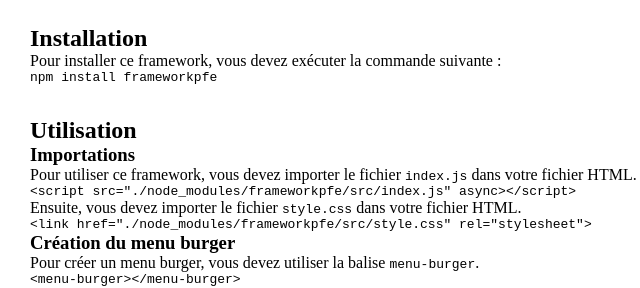
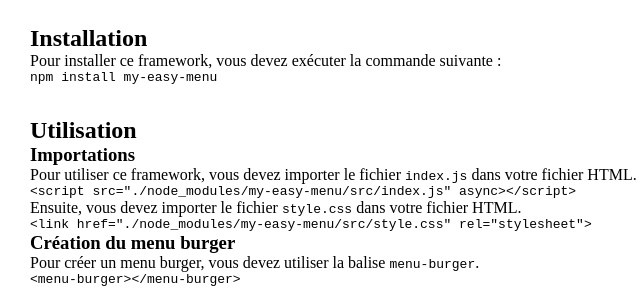
Before and after one commit to AlexandreDelafosse/presentationdocPFE, a website: page index.html in a window 1280 px wide. Shown: the part 142-430 px from the top of the page, 98-738 px from the left. Drawn offline with Linux system fonts and the light colour scheme.

Commit message:
update framework

```diff
--- a/index.html
+++ b/index.html
@@ -3,8 +3,8 @@
 <head>
     <meta charset="UTF-8">
     <title>Title</title>
-    <script src="./node_modules/frameworkpfe/src/index.js" async></script>
-    <link href="./node_modules/frameworkpfe/src/style.css" rel="stylesheet">
+    <script src="./node_modules/my-easy-menu/src/index.js" async></script>
+    <link href="./node_modules/my-easy-menu/src/style.css" rel="stylesheet">
     <link href="./style.css" rel="stylesheet">
 </head>
 <body>
@@ -40,7 +40,7 @@
         <p>
             Pour installer ce framework, vous devez exécuter la commande suivante :
         </p>
-        <pre><code>npm install frameworkpfe</code></pre>
+        <pre><code>npm install my-easy-menu</code></pre>
     </section>
     <section>
         <h2>Utilisation</h2>
@@ -49,11 +49,11 @@
             <p>
                 Pour utiliser ce framework, vous devez importer le fichier <code>index.js</code> dans votre fichier HTML.
             </p>
-            <pre><code>&lt;script src="./node_modules/frameworkpfe/src/index.js" async&gt;&lt;/script&gt;</code></pre>
+            <pre><code>&lt;script src="./node_modules/my-easy-menu/src/index.js" async&gt;&lt;/script&gt;</code></pre>
             <p>
                 Ensuite, vous devez importer le fichier <code>style.css</code> dans votre fichier HTML.
             </p>
-            <pre><code>&lt;link href="./node_modules/frameworkpfe/src/style.css" rel="stylesheet"&gt;</code></pre>
+            <pre><code>&lt;link href="./node_modules/my-easy-menu/src/style.css" rel="stylesheet"&gt;</code></pre>
         </article>
         <article>
             <h3>Création du menu burger</h3>
```
Also changed, not shown: bottom_menu.html (+2 -2 lines), full_menu.html (+2 -2 lines), right_menu.html (+2 -2 lines), top_menu.html (+2 -2 lines), 1 other file.
